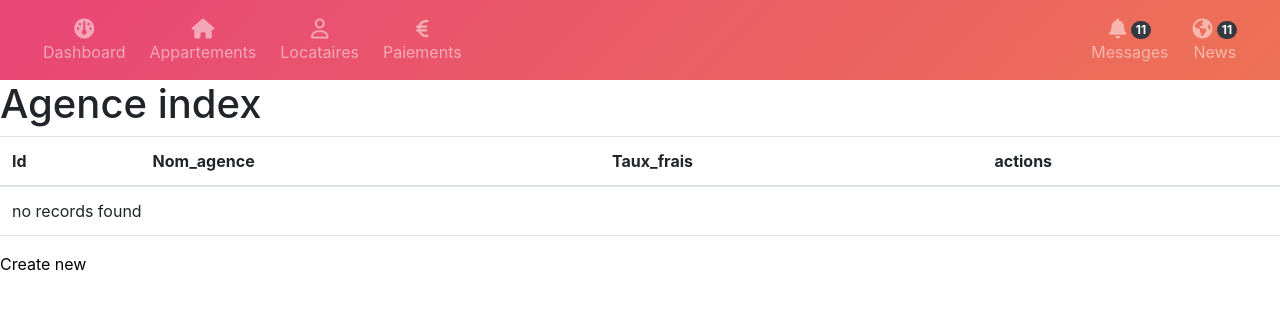
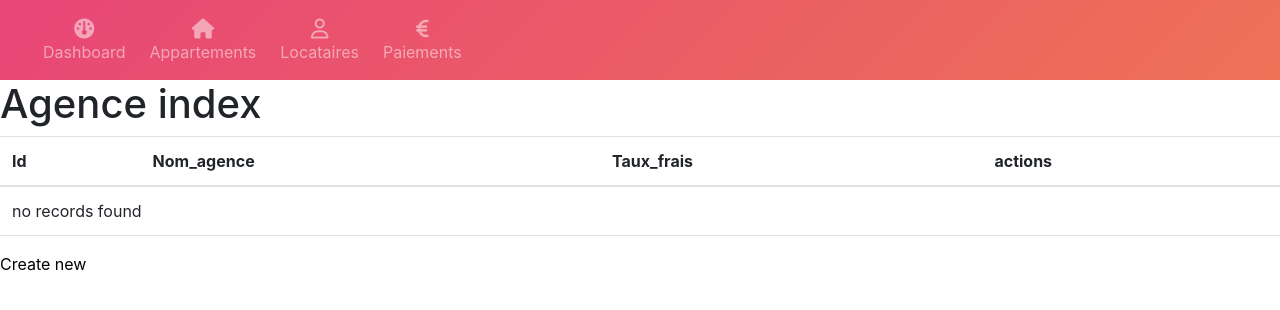
Before and after one commit to LuZeSpY/location, a Symfony app: template templates/agence/index.html.twig in a window 1280 px wide. Shown: the top 310 px of the page. Run offline with Twig, Linux system fonts and the light colour scheme; the template is opened without the code that fills it, so the values that code supplies are empty; some libraries are stand-ins or nearby versions.

Commit message:
Fixing merge

```diff
--- a/templates/base/nav.html.twig
+++ b/templates/base/nav.html.twig
@@ -86,29 +86,6 @@
       </ul>
       <!-- Left links -->
 
-      <!-- Right links -->
-      <ul class="navbar-nav ms-auto d-flex flex-row mt-3 mt-lg-0">
-        <li class="nav-item text-center mx-2 mx-lg-1">
-          <a class="nav-link" href="#!">
-            <div>
-              <i class="fas fa-bell fa-lg mb-1"></i>
-              <span class="badge rounded-pill badge-notification bg-dark">11</span>
-            </div>
-            Messages
-          </a>
-        </li>
-        <li class="nav-item text-center mx-2 mx-lg-1">
-          <a class="nav-link" href="#!">
-            <div>
-              <i class="fas fa-globe-americas fa-lg mb-1"></i>
-              <span class="badge rounded-pill badge-notification bg-dark">11</span>
-            </div>
-            News
-          </a>
-        </li>
-      </ul>
-      <!-- Right links -->
-
     </div>
     <!-- Collapsible wrapper -->
   </div>
```
